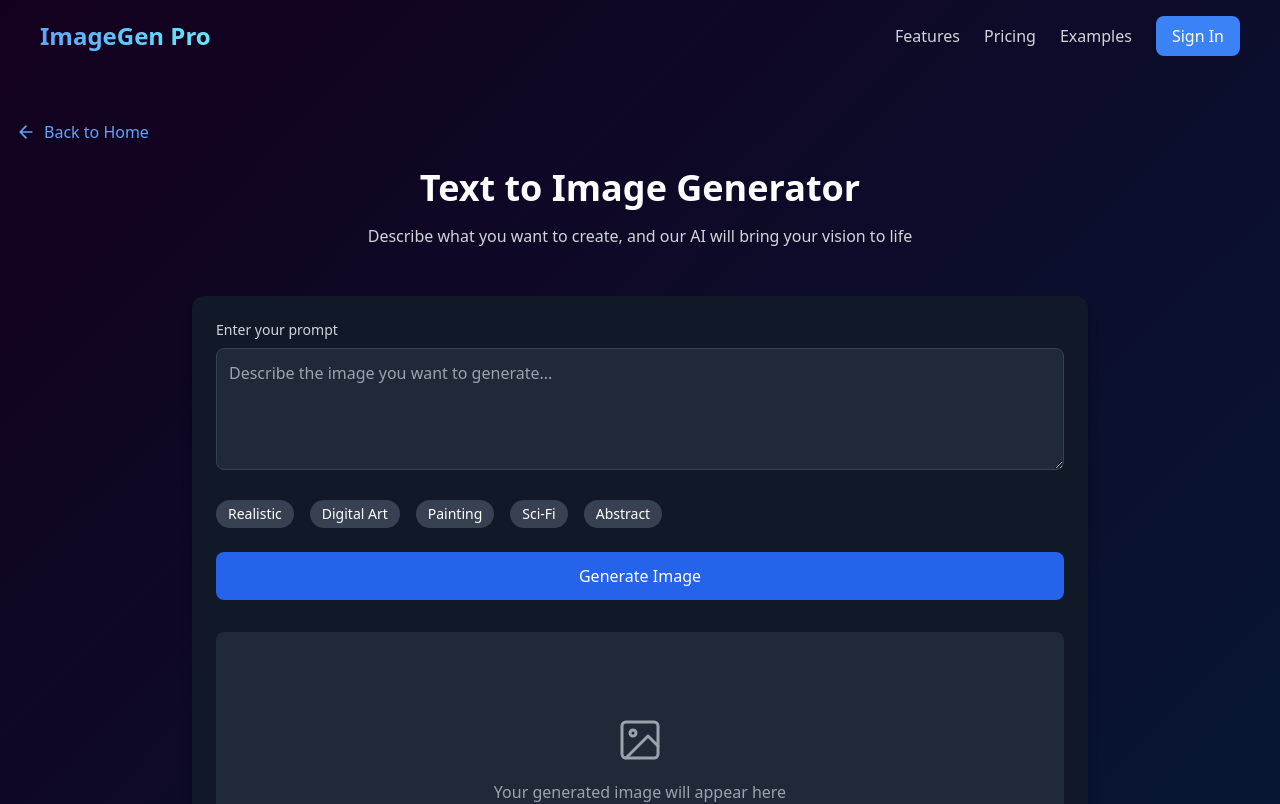
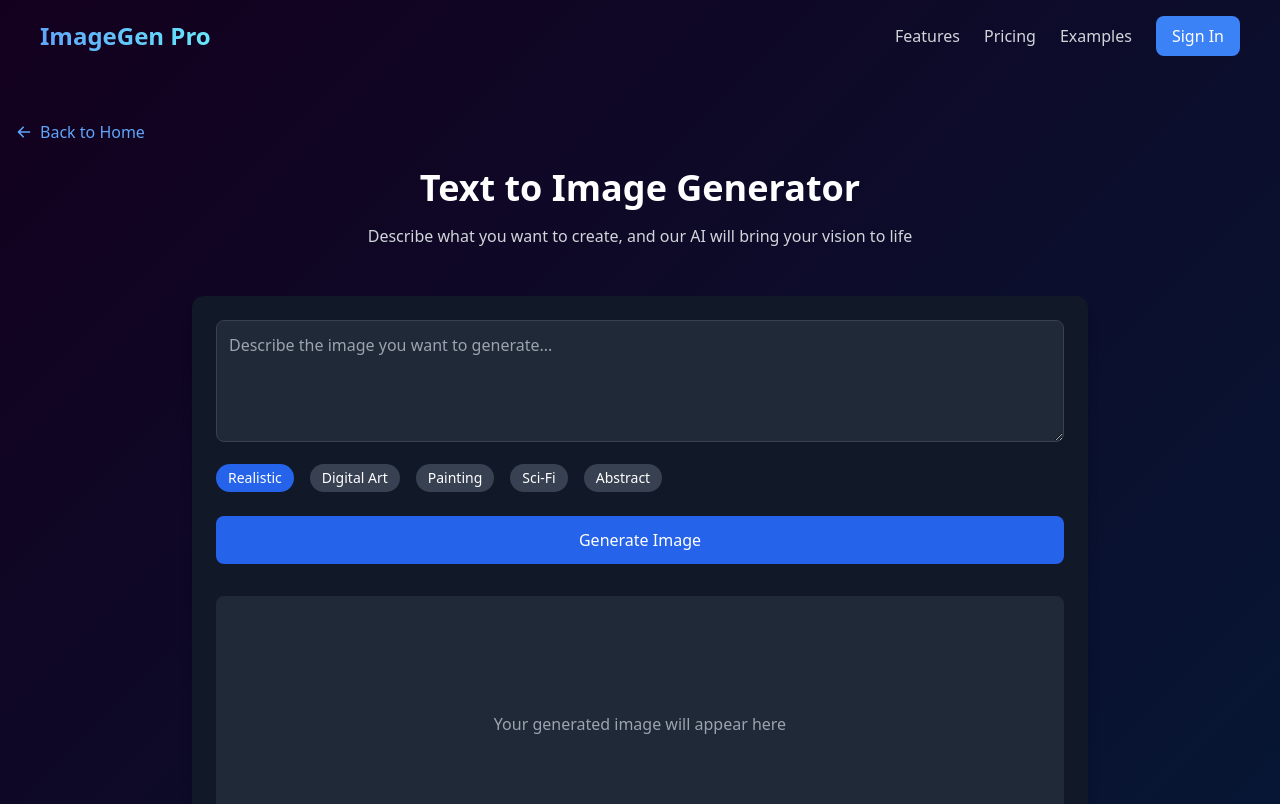
Before and after one commit to sayuru-akash/image-gen-codezela, a Next.js app in the folder front-end/: page /text-to-image in a window 1280 px wide. Shown: the top 804 px of the page. Built offline with nearby package versions, Linux system fonts and the light colour scheme.

Commit message:
added text to image generation

```diff
--- /dev/null
+++ b/front-end/app/api/generate-image/route.js
@@ -0,0 +1,68 @@
+// app/api/generate-image/route.js
+import { NextResponse } from "next/server";
+
+export async function POST(request) {
+  // Verify environment variables
+  const requiredEnvVars = [
+    "AZURE_OPENAI_API_KEY",
+    "AZURE_OPENAI_DEPLOYMENT",
+    "NEXT_PUBLIC_AZURE_ENDPOINT",
+  ];
+
+  const missingVars = requiredEnvVars.filter((v) => !process.env[v]);
+  if (missingVars.length > 0) {
+    return NextResponse.json(
+      { error: `Missing environment variables: ${missingVars.join(", ")}` },
+      { status: 500 }
+    );
+  }
+
+  try {
+    const { prompt, style, size = "1024x1024", n = 1 } = await request.json();
+
+    if (!prompt) {
+      return NextResponse.json(
+        { error: "Prompt is required" },
+        { status: 400 }
+      );
+    }
+
+    const response = await fetch(
+      `${process.env.NEXT_PUBLIC_AZURE_ENDPOINT}/openai/deployments/${process.env.AZURE_OPENAI_DEPLOYMENT}/images/generations?api-version=2024-02-01`,
+      {
+        method: "POST",
+        headers: {
+          "Content-Type": "application/json",
+          "api-key": process.env.AZURE_OPENAI_API_KEY,
+        },
+        body: JSON.stringify({
+          prompt: `${prompt} (${style} style)`,
+          size,
+          n: Math.min(n, 4),
+          quality: "standard",
+        }),
+      }
+    );
+
+    if (!response.ok) {
+      const errorData = await response.json();
+      return NextResponse.json(
+        { error: errorData.error?.message || "Azure API error" },
+        { status: response.status }
+      );
+    }
+
+    const data = await response.json();
+    return NextResponse.json({ images: data.data.map((item) => item.url) });
+  } catch (error) {
+    console.error("Generation error:", error);
+    return NextResponse.json(
+      { error: error.message || "Internal server error" },
+      { status: 500 }
+    );
+  }
+}
+
+export async function GET() {
+  return NextResponse.json({ error: "Method not allowed" }, { status: 405 });
+}
--- a/front-end/app/text-to-image/page.js
+++ b/front-end/app/text-to-image/page.js
@@ -1,35 +1,72 @@
+// app/text-to-image/page.js
+"use client";
+
+import { useState } from "react";
 import Link from "next/link";
 import Navbar from "../components/Navbar";
 import Footer from "../components/Footer";
 
+const STYLES = ["Realistic", "Digital Art", "Painting", "Sci-Fi", "Abstract"];
+
 export default function TextToImage() {
+  const [prompt, setPrompt] = useState("");
+  const [style, setStyle] = useState(STYLES[0]);
+  const [images, setImages] = useState([]);
+  const [loading, setLoading] = useState(false);
+  const [error, setError] = useState("");
+
+  const handleGenerate = async () => {
+    if (!prompt.trim()) {
+      setError("Please enter a prompt.");
+      return;
+    }
+    setLoading(true);
+    setError("");
+    setImages([]);
+
+    try {
+      const res = await fetch("/api/generate-image", {
+        method: "POST",
+        headers: { "Content-Type": "application/json" },
+        body: JSON.stringify({ prompt, style }),
+      });
+
+      if (!res.ok) {
+        const errorData = await res.json();
+        throw new Error(errorData.error || "Failed to generate image");
+      }
+
+      const { images } = await res.json();
+      setImages(images);
+    } catch (e) {
+      setError(e.message);
+    } finally {
+      setLoading(false);
+    }
+  };
+
   return (
     <main className="min-h-screen flex flex-col gradient-bg text-white">
       <Navbar />
-
       <div className="flex-grow container mx-auto px-4 py-12">
-        <div className="mb-6">
         <Link
           href="/"
-            className="text-blue-400 hover:text-blue-300 flex items-center gap-2"
+          className="text-blue-400 hover:text-blue-300 flex items-center gap-2 mb-6"
         >
           <svg
             xmlns="http://www.w3.org/2000/svg"
-              width="20"
-              height="20"
-              viewBox="0 0 24 24"
-              fill="none"
-              stroke="currentColor"
-              strokeWidth="2"
-              strokeLinecap="round"
-              strokeLinejoin="round"
+            className="h-4 w-4"
+            viewBox="0 0 20 20"
+            fill="currentColor"
           >
-              <path d="M19 12H5M12 19l-7-7 7-7" />
+            <path
+              fillRule="evenodd"
+              d="M9.707 16.707a1 1 0 01-1.414 0l-6-6a1 1 0 010-1.414l6-6a1 1 0 011.414 1.414L5.414 9H17a1 1 0 110 2H5.414l4.293 4.293a1 1 0 010 1.414z"
+              clipRule="evenodd"
+            />
           </svg>
           Back to Home
         </Link>
-        </div>
-
         <div className="text-center mb-12">
           <h1 className="text-3xl md:text-4xl font-bold mb-4">
             Text to Image Generator
@@ -41,73 +78,59 @@ export default function TextToImage() {
         </div>
 
         <div className="max-w-4xl mx-auto bg-gray-900 rounded-xl p-6 shadow-lg">
-          <div className="mb-6">
-            <label
-              htmlFor="prompt"
-              className="block text-sm font-medium text-gray-300 mb-2"
-            >
-              Enter your prompt
-            </label>
           <textarea
             id="prompt"
-              rows="4"
-              className="w-full p-3 bg-gray-800 border border-gray-700 rounded-lg text-white focus:ring-blue-500 focus:border-blue-500"
+            rows={4}
+            className="w-full p-3 bg-gray-800 border border-gray-700 rounded-lg text-white mb-4"
             placeholder="Describe the image you want to generate..."
-            ></textarea>
+            value={prompt}
+            onChange={(e) => setPrompt(e.target.value)}
+          />
+
+          <div className="flex flex-wrap gap-4 mb-6">
+            {STYLES.map((s) => (
+              <button
+                key={s}
+                className={`px-3 py-1 rounded-full text-sm ${
+                  style === s ? "bg-blue-600" : "bg-gray-700 hover:bg-gray-600"
+                }`}
+                onClick={() => setStyle(s)}
+              >
+                {s}
+              </button>
+            ))}
           </div>
 
-          <div className="mb-6">
-            <div className="flex flex-wrap gap-4">
-              <button className="px-3 py-1 bg-gray-700 hover:bg-gray-600 rounded-full text-sm">
-                Realistic
+          {error && <p className="text-red-400 mb-4">{error}</p>}
+
+          <button
+            className="w-full py-3 bg-blue-600 hover:bg-blue-700 rounded-lg font-medium transition-colors mb-8"
+            onClick={handleGenerate}
+            disabled={loading}
+          >
+            {loading ? "Generating…" : "Generate Image"}
           </button>
-              <button className="px-3 py-1 bg-gray-700 hover:bg-gray-600 rounded-full text-sm">
-                Digital Art
-              </button>
-              <button className="px-3 py-1 bg-gray-700 hover:bg-gray-600 rounded-full text-sm">
-                Painting
-              </button>
-              <button className="px-3 py-1 bg-gray-700 hover:bg-gray-600 rounded-full text-sm">
-                Sci-Fi
-              </button>
-              <button className="px-3 py-1 bg-gray-700 hover:bg-gray-600 rounded-full text-sm">
-                Abstract
-              </button>
+
+          <div className="grid grid-cols-1 md:grid-cols-2 gap-4">
+            {images.length > 0 ? (
+              images.map((url, i) => (
+                <img
+                  key={i}
+                  src={url}
+                  alt={`Generated #${i + 1}`}
+                  className="rounded-lg border border-gray-700 object-cover"
+                />
+              ))
+            ) : (
+              <div className="col-span-full bg-gray-800 rounded-lg p-4 flex items-center justify-center min-h-64">
+                <p className="text-gray-400">
+                  Your generated image will appear here
+                </p>
               </div>
-          </div>
-
-          <div className="mb-8">
-            <button className="w-full py-3 bg-blue-600 hover:bg-blue-700 rounded-lg font-medium transition-colors">
-              Generate Image
-            </button>
-          </div>
-
-          <div className="bg-gray-800 rounded-lg p-4 flex items-center justify-center min-h-64">
-            <div className="text-center text-gray-400">
-              <div className="mb-4">
-                <svg
-                  xmlns="http://www.w3.org/2000/svg"
-                  width="48"
-                  height="48"
-                  viewBox="0 0 24 24"
-                  fill="none"
-                  stroke="currentColor"
-                  strokeWidth="1.5"
-                  strokeLinecap="round"
-                  strokeLinejoin="round"
-                  className="mx-auto"
-                >
-                  <rect x="3" y="3" width="18" height="18" rx="2" ry="2"></rect>
-                  <circle cx="8.5" cy="8.5" r="1.5"></circle>
-                  <polyline points="21 15 16 10 5 21"></polyline>
-                </svg>
-              </div>
-              <p>Your generated image will appear here</p>
+            )}
           </div>
         </div>
       </div>
-      </div>
-
       <Footer />
     </main>
   );
```
Also changed, not shown: front-end/package.json (+7 -6 lines), 2 other files (tests, documents, lock files or other folders). Lines whose indentation alone changed are shown as unchanged.
